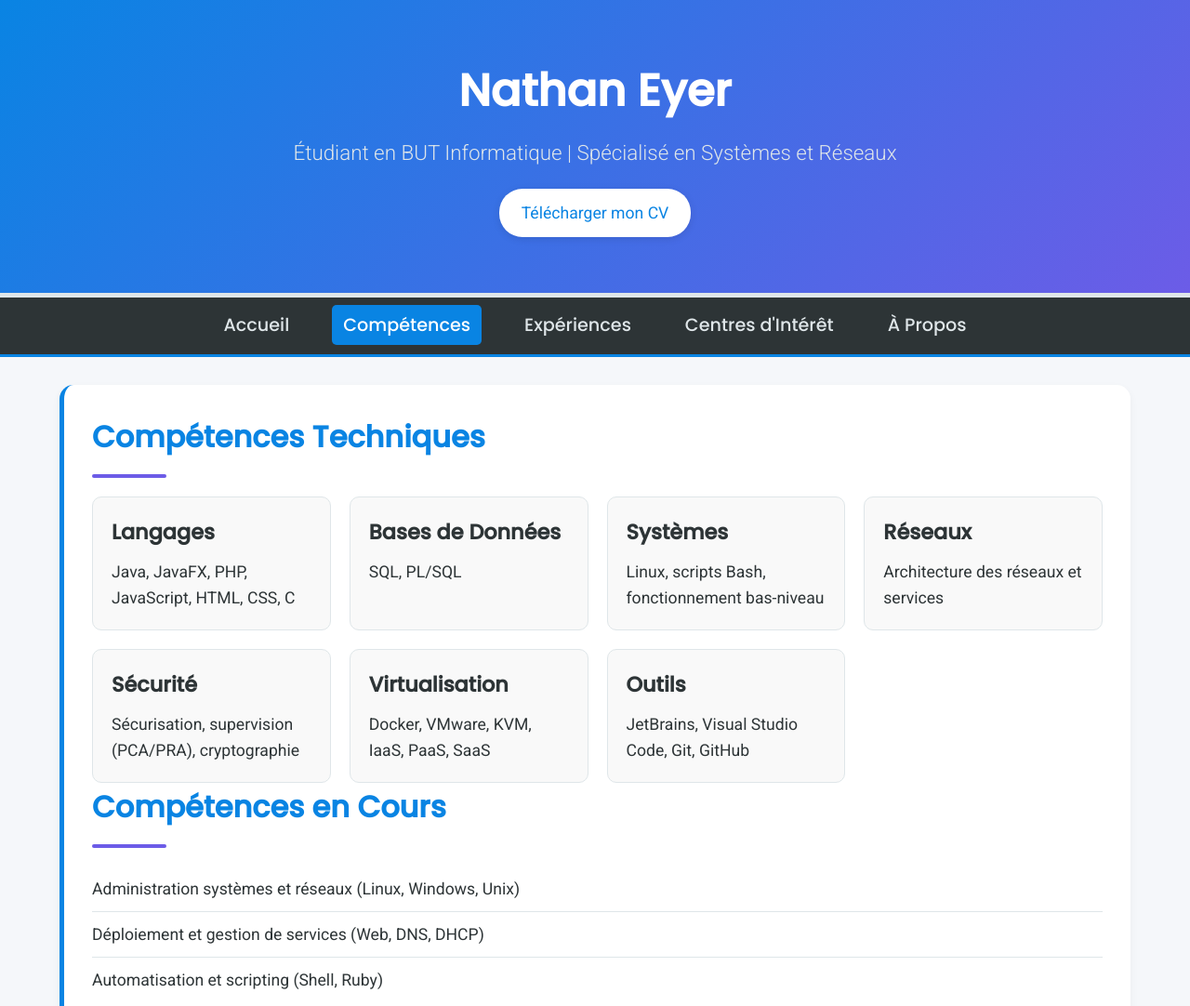
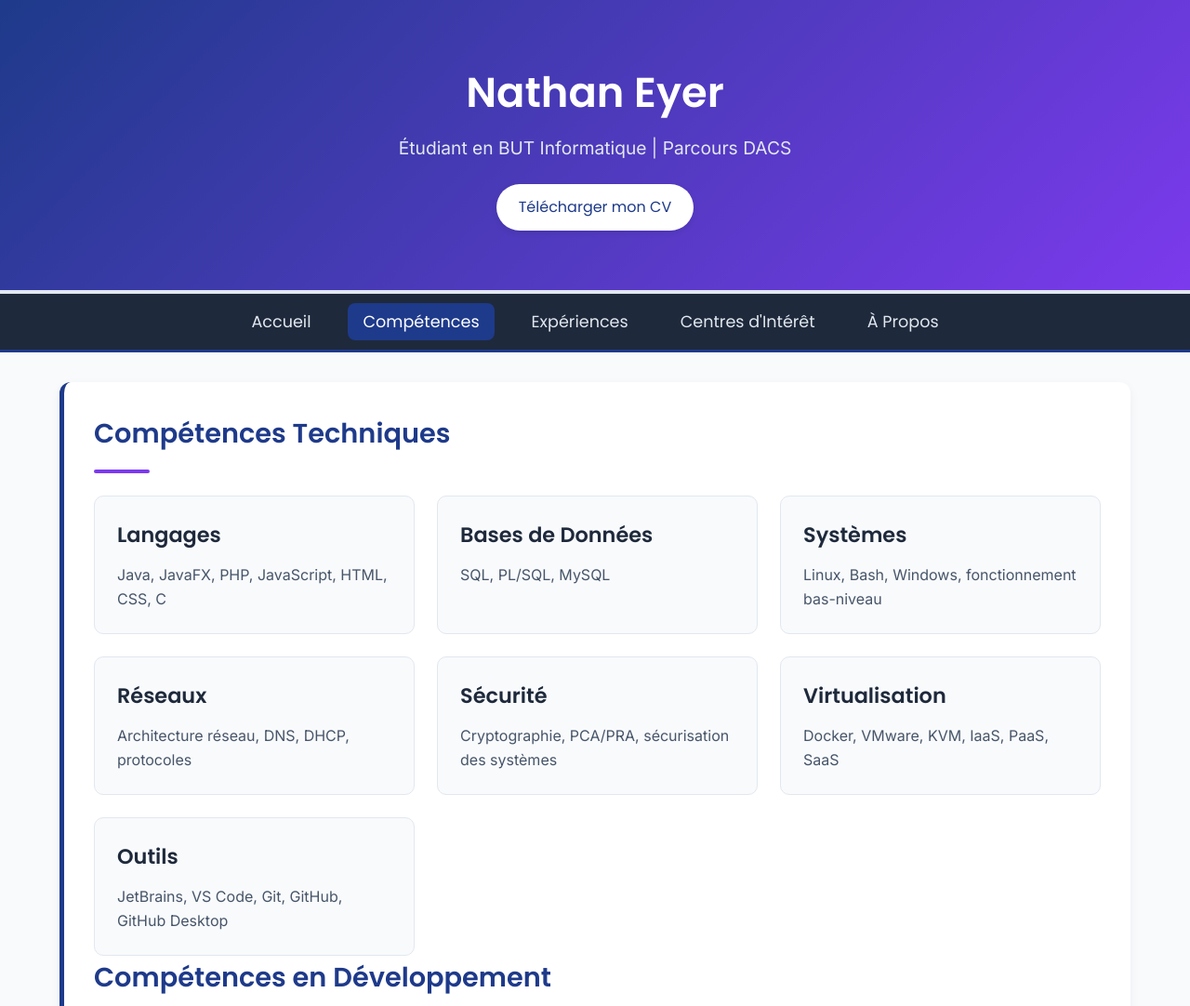
Before and after one commit to NathanEyer/Portfolio-Eyer, a plain HTML site: page skills.html in a window 1280 px wide. Shown: the top 1082 px of the page at 93% size. Drawn offline with Linux system fonts and the light colour scheme.

Commit message:
Changement de couleurs

```diff
--- a/skills.html
+++ b/skills.html
@@ -5,14 +5,14 @@
     <meta name="viewport" content="width=device-width, initial-scale=1.0">
     <title>Nathan Eyer - Compétences</title>
     <link rel="stylesheet" href="styles.css">
-    <link href="https://fonts.googleapis.com/css2?family=Roboto:wght@300;400;700&family=Poppins:wght@500&display=swap" rel="stylesheet">
+    <link href="https://fonts.googleapis.com/css2?family=Poppins:wght@400;600&family=Inter:wght@300;400;600&display=swap" rel="stylesheet">
 </head>
 <body>
     <header>
         <div class="header-content">
             <h1>Nathan Eyer</h1>
-            <h2>Étudiant en BUT Informatique | Spécialisé en Systèmes et Réseaux</h2>
-            <a href="CV_EYER_Alternance.pdf" class="btn-download" download>Télécharger mon CV</a>
+            <p class="subtitle">Étudiant en BUT Informatique | Parcours DACS</p>
+            <a href="CV_EYER_Alternance.pdf" class="btn btn-primary" download>Télécharger mon CV</a>
         </div>
     </header>
     <nav>
@@ -26,51 +26,52 @@
     </nav>
     <main>
         <div class="container">
-            <section>
-                <h3>Compétences Techniques</h3>
+            <section class="section">
+                <h2>Compétences Techniques</h2>
                 <div class="divider"></div>
-                <div class="skills-grid">
-                    <div class="skill-card">
-                        <h4>Langages</h4>
+                <div class="card-grid">
+                    <div class="card">
+                        <h3>Langages</h3>
                         <p>Java, JavaFX, PHP, JavaScript, HTML, CSS, C</p>
                     </div>
-                    <div class="skill-card">
-                        <h4>Bases de Données</h4>
-                        <p>SQL, PL/SQL</p>
+                    <div class="card">
+                        <h3>Bases de Données</h3>
+                        <p>SQL, PL/SQL, MySQL</p>
                     </div>
-                    <div class="skill-card">
-                        <h4>Systèmes</h4>
-                        <p>Linux, scripts Bash, fonctionnement bas-niveau</p>
+                    <div class="card">
+                        <h3>Systèmes</h3>
+                        <p>Linux, Bash, Windows, fonctionnement bas-niveau</p>
                     </div>
-                    <div class="skill-card">
-                        <h4>Réseaux</h4>
-                        <p>Architecture des réseaux et services</p>
+                    <div class="card">
+                        <h3>Réseaux</h3>
+                        <p>Architecture réseau, DNS, DHCP, protocoles</p>
                     </div>
-                    <div class="skill-card">
-                        <h4>Sécurité</h4>
-                        <p>Sécurisation, supervision (PCA/PRA), cryptographie</p>
+                    <div class="card">
+                        <h3>Sécurité</h3>
+                        <p>Cryptographie, PCA/PRA, sécurisation des systèmes</p>
                     </div>
-                    <div class="skill-card">
-                        <h4>Virtualisation</h4>
+                    <div class="card">
+                        <h3>Virtualisation</h3>
                         <p>Docker, VMware, KVM, IaaS, PaaS, SaaS</p>
                     </div>
-                    <div class="skill-card">
-                        <h4>Outils</h4>
-                        <p>JetBrains, Visual Studio Code, Git, GitHub</p>
+                    <div class="card">
+                        <h3>Outils</h3>
+                        <p>JetBrains, VS Code, Git, GitHub, GitHub Desktop</p>
                     </div>
                 </div>
-                <h3>Compétences en Cours</h3>
+                <h2>Compétences en Développement</h2>
                 <div class="divider"></div>
-                <ul class="skills-list">
+                <ul class="list">
                     <li>Administration systèmes et réseaux (Linux, Windows, Unix)</li>
-                    <li>Déploiement et gestion de services (Web, DNS, DHCP)</li>
-                    <li>Automatisation et scripting (Shell, Ruby)</li>
+                    <li>Automatisation via scripts Shell et Ruby</li>
+                    <li>Déploiement de services web, DNS, DHCP</li>
+                    <li>Supervision et monitoring des infrastructures</li>
                 </ul>
             </section>
         </div>
     </main>
     <footer>
-        <p>© 2025 Nathan Eyer. Tous droits réservés.</p>
+        <p>&copy; 2025 Nathan Eyer. Tous droits réservés.</p>
     </footer>
 </body>
 </html>
--- a/styles.css
+++ b/styles.css
@@ -1,22 +1,28 @@
 * {
-    box-sizing: border-box;
     margin: 0;
     padding: 0;
+    box-sizing: border-box;
 }
 
 html, body {
-    height: 100%;
-    font-family: 'Roboto', sans-serif;
-    background-color: #f5f7fa;
-    color: #2d3436;
+    min-height: 100%;
+    font-family: 'Inter', sans-serif;
+    background-color: #f8fafc;
+    color: #1e293b;
     line-height: 1.6;
+    -webkit-font-smoothing: antialiased;
+}
+
+body {
+    display: flex;
+    flex-direction: column;
 }
 
 header {
-    background: linear-gradient(135deg, #0984e3, #6c5ce7);
-    padding: 60px 20px;
+    background: linear-gradient(135deg, #1e3a8a, #7c3aed);
+    padding: 4rem 1rem;
     text-align: center;
-    border-bottom: 5px solid #dfe6e9;
+    border-bottom: 4px solid #e2e8f0;
 }
 
 .header-content {
@@ -26,186 +32,208 @@ header {
 
 h1 {
     font-family: 'Poppins', sans-serif;
-    font-size: 3em;
-    color: #fff;
-    margin-bottom: 10px;
+    font-size: 2.8rem;
+    color: #ffffff;
+    font-weight: 600;
 }
 
-h2 {
-    font-size: 1.4em;
-    color: #dfe6e9;
-    font-weight: 300;
+.subtitle {
+    font-size: 1.2rem;
+    color: #e2e8f0;
+    margin: 0.5rem 0 1.5rem;
 }
 
-.btn-download {
+.btn {
     display: inline-block;
-    margin-top: 20px;
-    padding: 12px 24px;
-    background: #ffffff;
-    color: #0984e3;
+    padding: 0.75rem 1.5rem;
     text-decoration: none;
-    border-radius: 25px;
+    font-family: 'Poppins', sans-serif;
+    font-size: 1rem;
+    border-radius: 50px;
     font-weight: 500;
-    font-size: 1.1em;
-    box-shadow: 0 2px 8px rgba(0, 0, 0, 0.1);
 }
 
-.btn-download:hover {
-    background: #dfe6e9;
-    color: #2d34
-36;
+.btn-primary {
+    background: #ffffff;
+    color: #1e3a8a;
+    box-shadow: 0 2px 6px rgba(0, 0, 0, 0.1);
+}
+
+.btn-primary:hover {
+    background: #e2e8f0;
+    color: #1e293b;
 }
 
 nav {
-    background: #2d3436;
-    padding: 15px 0;
-    border-bottom: 3px solid #0984e3;
+    background: #1e293b;
+    padding: 1rem 0;
+    border-bottom: 3px solid #1e3a8a;
 }
 
 nav ul {
     list-style: none;
-    text-align: center;
-}
-
-nav ul li {
-    display: inline-block;
-    margin: 0 15px;
+    display: flex;
+    justify-content: center;
+    gap: 1.5rem;
 }
 
 nav ul li a {
-    color: #dfe6e9;
+    color: #e2e8f0;
     text-decoration: none;
-    font-size: 1.2em;
     font-family: 'Poppins', sans-serif;
-    padding: 8px 12px;
-    border-radius: 5px;
+    font-size: 1.1rem;
+    padding: 0.5rem 1rem;
+    border-radius: 8px;
 }
 
-nav ul li a.active, nav ul li a:hover {
-    background: #0984e3;
+nav ul li a:hover, nav ul li a.active {
+    background: #1e3a8a;
     color: #ffffff;
 }
 
 .container {
     width: 90%;
     max-width: 1200px;
-    margin: 30px auto;
-}
-
-main {
+    margin: 2rem auto;
     flex: 1;
 }
 
-section {
+.section {
     background: #ffffff;
-    padding: 30px;
-    border-radius: 15px;
-    margin-bottom: 30px;
-    box-shadow: 0 4px 10px rgba(0, 0, 0, 0.05);
-    border-left: 5px solid #0984e3;
+    padding: 2rem;
+    border-radius: 12px;
+    margin-bottom: 2rem;
+    box-shadow: 0 4px 12px rgba(0, 0, 0, 0.05);
+    border-left: 5px solid #1e3a8a;
+}
+
+h2 {
+    font-family: 'Poppins', sans-serif;
+    font-size: 1.8rem;
+    color: #1e3a8a;
+    margin-bottom: 1rem;
 }
 
 h3 {
     font-family: 'Poppins', sans-serif;
-    font-size: 2em;
-    color: #0984e3;
-    margin-bottom: 15px;
+    font-size: 1.4rem;
+    color: #1e293b;
+    margin-bottom: 0.75rem;
 }
 
 .divider {
-    width: 80px;
+    width: 60px;
     height: 4px;
-    background: #6c5ce7;
-    margin-bottom: 20px;
+    background: #7c3aed;
+    margin-bottom: 1.5rem;
     border-radius: 2px;
 }
 
 p {
-    font-size: 1.1em;
-    color: #2d3436;
+    font-size: 1rem;
+    color: #475569;
 }
 
-.skills-grid, .interests-grid {
+.card-grid {
     display: grid;
-    grid-template-columns: repeat(auto-fit, minmax(250px, 1fr));
-    gap: 20px;
+    grid-template-columns: repeat(auto-fit, minmax(280px, 1fr));
+    gap: 1.5rem;
 }
 
-.skill-card, .interest-card, .project-card, .experience-card, .education-card {
-    background: #f9f9f9;
-    padding: 20px;
+.card {
+    background: #f8fafc;
+    padding: 1.5rem;
     border-radius: 10px;
-    border: 1px solid #dfe6e9;
+    border: 1px solid #e2e8f0;
 }
 
-.skill-card h4, .interest-card h4, .project-card h4, .experience-card h4, .education-card h4 {
-    font-family: 'Poppins', sans-serif;
-    font-size: 1.4em;
-    color: #2d3436;
-    margin-bottom: 10px;
+.tags {
+    margin-top: 1rem;
+    display: flex;
+    gap: 0.5rem;
+    flex-wrap: wrap;
 }
 
-.project-card .tag {
-    display: inline-block;
-    background: #0984e3;
+.tag {
+    background: #1e3a8a;
     color: #ffffff;
-    padding: 5px 10px;
+    padding: 0.4rem 0.8rem;
     border-radius: 12px;
-    font-size: 0.9em;
-    margin-right: 8px;
-    margin-top: 10px;
+    font-size: 0.85rem;
+    font-weight: 500;
 }
 
-ul.skills-list, ul.contact-list {
+.list {
     list-style: none;
     padding: 0;
 }
 
-ul.skills-list li, ul.contact-list li {
-    padding: 10px 0;
-    font-size: 1.1em;
-    border-bottom: 1px solid #dfe6e9;
+.list li {
+    padding: 0.75rem 0;
+    font-size: 1rem;
+    border-bottom: 1px solid #e2e8f0;
 }
 
-ul.skills-list li:last-child, ul.contact-list li:last-child {
+.list li:last-child {
     border-bottom: none;
 }
 
-ul.contact-list li a {
-    color: #0984e3;
+.contact-list li a {
+    color: #1e3a8a;
     text-decoration: none;
 }
 
-ul.contact-list li a:hover {
-    color: #6c5ce7;
+.contact-list li a:hover {
+    color: #7c3aed;
 }
 
 footer {
-    background: #2d3436;
-    color: #dfe6e9;
+    background: #1e293b;
+    color: #e2e8f0;
     text-align: center;
-    padding: 20px 0;
-    font-size: 1em;
+    padding: 1.5rem 0;
+    font-size: 0.9rem;
+    margin-top: auto;
 }
 
 @media (max-width: 768px) {
     h1 {
-        font-size: 2.2em;
+        font-size: 2.2rem;
+    }
+
+    .subtitle {
+        font-size: 1rem;
     }
 
     h2 {
-        font-size: 1.2em;
+        font-size: 1.6rem;
+    }
+
+    nav ul {
+        flex-wrap: wrap;
+        gap: 0.75rem;
     }
 
     .container {
         width: 95%;
     }
 
-    nav ul li {
-        margin: 0 10px;
-    }
-
-    .skills-grid, .interests-grid {
+    .card-grid {
         grid-template-columns: 1fr;
     }
 }
+
+@media (max-width: 480px) {
+    header {
+        padding: 2.5rem 1rem;
+    }
+
+    .section {
+        padding: 1.5rem;
+    }
+
+    .btn {
+        padding: 0.6rem 1.2rem;
+        font-size: 0.9rem;
+    }
+}
```
Also changed, not shown: about.html (+40 -23 lines), experience.html (+27 -29 lines), index.html (+44 -19 lines), interests.html (+13 -13 lines), 1 other file.
